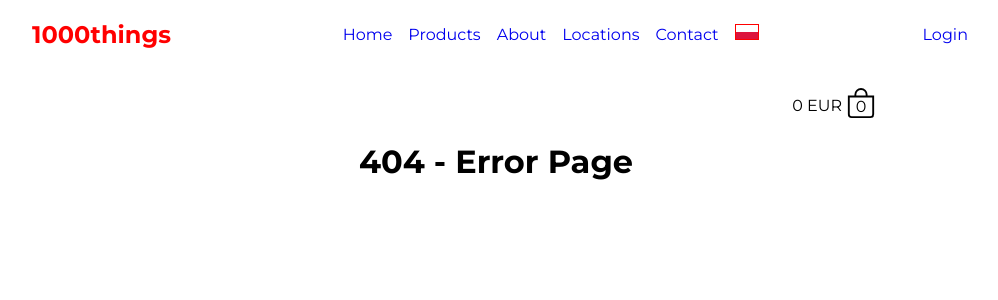
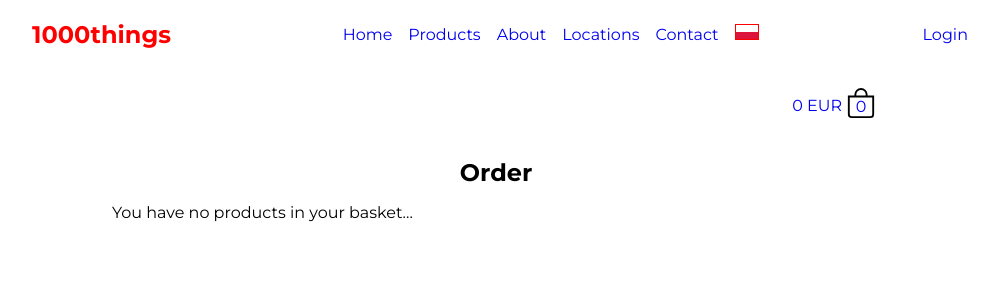
Before and after one commit to piotrszczesniak/junior-react-developer-droplabs-interview, a React (Create React App) app: page /order in a window 1280 px wide. Before the commit this address had no page. Shown: the top 300 px of the page, without its empty margins (144-1142 px from the left). Built offline with nearby package versions, Linux system fonts and the light colour scheme.

Commit message:
add order page

```diff
--- a/src/App.tsx
+++ b/src/App.tsx
@@ -11,6 +11,7 @@ import { AuthenticationContextProvider } from './components/AuthenticationContex
 import { Navbar } from './components/Navbar/Navbar';
 import { Cart } from './components/Cart/Cart';
 import { useState } from 'react';
+import Order from './pages/Order/Order';
 
 function App() {
   const [openMenu, setOpenMenu] = useState(false);
@@ -32,6 +33,7 @@ function App() {
             <Route path='/about' element={<About />} />
             <Route path='/locations' element={<Locations />} />
             <Route path='/contact' element={<Contact />} />
+            <Route path='/order' element={<Order />} />
             <Route path='*' element={<ErrorPage />} />
           </Routes>
         </AuthenticationContextProvider>
--- a/src/components/Cart/Cart.module.scss
+++ b/src/components/Cart/Cart.module.scss
@@ -1,4 +1,8 @@
 .cart {
+  &-link {
+    text-decoration: none;
+  }
+
   width: 100%;
   max-width: 800px;
   padding: 1rem;
--- a/src/components/Cart/Cart.tsx
+++ b/src/components/Cart/Cart.tsx
@@ -2,6 +2,7 @@ import React, { useContext, useMemo } from 'react';
 import { CartContext } from '../CartContextProvider/CartContext';
 import styles from './Cart.module.scss';
 import ShoppingBag from '../../assets/img/shopping-bag.svg';
+import { Link } from 'react-router-dom';
 
 const Cart = () => {
   const { cartItems } = useContext(CartContext);
@@ -9,6 +10,7 @@ const Cart = () => {
   const cartTotalPrice = useMemo(() => cartItems.reduce((total, { price }) => total + price, 0), [cartItems]);
 
   return (
+    <Link to='/order' className={styles['cart-link']}>
       <aside className={styles.cart}>
         <div>{cartTotalPrice} EUR</div>
         <div className={styles['cart-wrapper']}>
@@ -16,6 +18,7 @@ const Cart = () => {
           <img style={{ height: '30px' }} src={ShoppingBag} alt='shopping bag' />
         </div>
       </aside>
+    </Link>
   );
 };
 
--- /dev/null
+++ b/src/pages/Order/Order.tsx
@@ -0,0 +1,50 @@
+import React, { useContext } from 'react';
+import { CartContext } from '../../components/CartContextProvider/CartContext';
+// import styles from 'Order.module.scss';
+
+const Order = () => {
+  const { cartItems } = useContext(CartContext);
+
+  if (cartItems.length === 0) {
+    return (
+      <main className='order-page'>
+        <section>
+          <h1>Order</h1>
+        </section>
+        <p>You have no products in your basket...</p>
+      </main>
+    );
+  }
+
+  return (
+    <main className='order-page'>
+      <section>
+        <h1>Order</h1>
+      </section>
+      <section className={'products'}>
+        <table style={{ width: '100%', border: '1px dashed black' }}>
+          <tr>
+            <th>#</th>
+            <th>Title</th>
+            <th>Price</th>
+            <th>Id</th>
+            <th>Amount</th>
+            <th>Action</th>
+          </tr>
+          {cartItems.map((item, key) => (
+            <tr>
+              <td>{key}</td>
+              <td>{item.title}</td>
+              <td>{item.price}</td>
+              <td>{item.id}</td>
+              <td>items count</td>
+              <td>Remove</td>
+            </tr>
+          ))}
+        </table>
+      </section>
+    </main>
+  );
+};
+
+export default Order;
--- a/src/pages/Products/Products.tsx
+++ b/src/pages/Products/Products.tsx
@@ -28,10 +28,15 @@ const Products = () => {
   const fetchProducts = useCallback(async () => {
     try {
       const response = await fetch(`https://fakestoreapi.com/products`);
-      const data = await response.json();
-      setProducts(data);
-    } catch (err) {
-      console.log(err);
+      console.log(response);
+      if (response.ok) {
+        const data = await response.json();
+        setProducts(data);
+      } else {
+        throw new Error('Problem with fetching...');
+      }
+    } catch (error: any) {
+      console.log(error.message);
     }
   }, []);
 
```
Also changed, not shown: src/pages/Order/Order.module.scss (added). Lines whose indentation alone changed are shown as unchanged.
